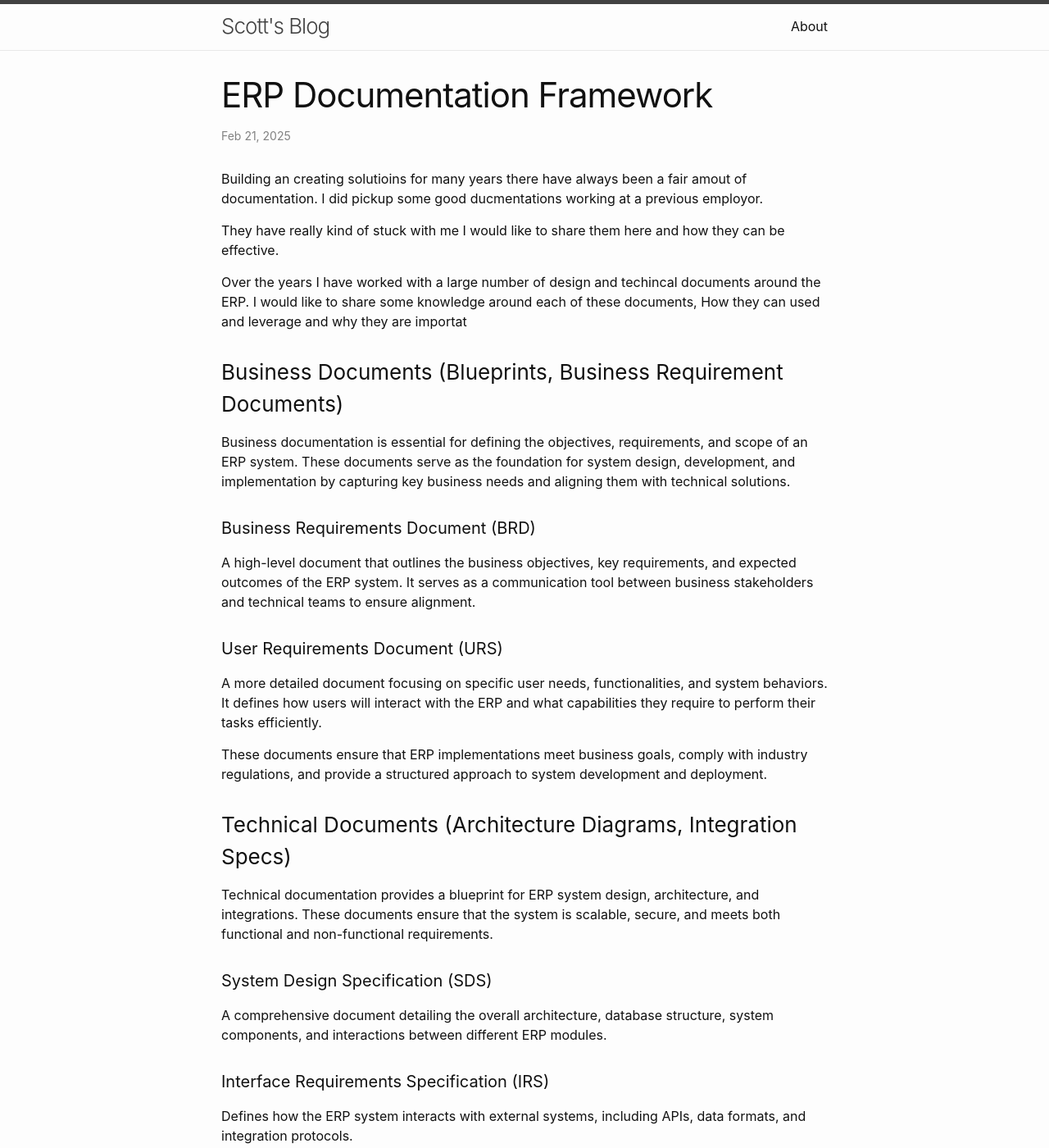
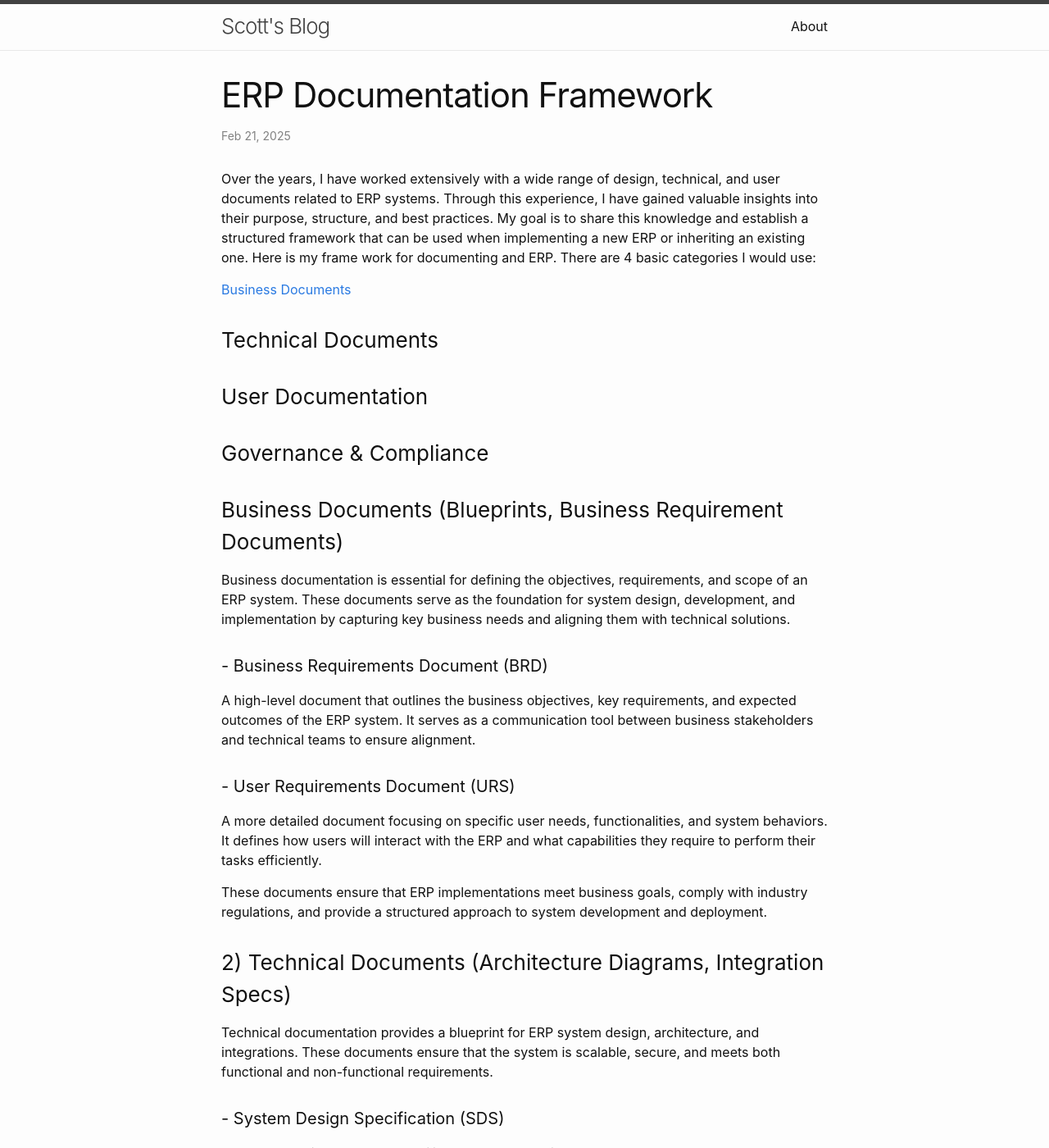
Before and after one commit to shwag-wsu/blog, a Jekyll site: the page built from _posts/2025-02-21-documentation-erp.md, in a window 1280 px wide and 1400 px high. Shown: the whole window at 82% size. Built offline with Jekyll 4.4.1, drawn with Linux system fonts in a browser that asks for light colours; some of the changed text lies outside the part shown.

Commit message:
Section Updates

```diff
--- a/_posts/2025-02-21-documentation-erp.md
+++ b/_posts/2025-02-21-documentation-erp.md
@@ -4,109 +4,110 @@ title: "ERP Documentation Framework"
 categories: misc
 ---
 
-Building an creating solutioins for many years there have always been a fair amout of documentation.  I did pickup some good ducmentations working at a previous employor.
-
-They have really kind of stuck with me I would like to share them here and how they can be effective.
+Over the years, I have worked extensively with a wide range of design, technical, and user documents related to ERP systems. Through this experience, I have gained valuable insights into their purpose, structure, and best practices. My goal is to share this knowledge and establish a structured framework that can be used when implementing a new ERP or inheriting an existing one.  Here is my frame work for documenting and ERP.  There are 4 basic categories I would use:
 
 
-Over the years I have worked with a large number of design and techincal documents around the ERP.  I would like to share some knowledge around each of these documents,  How they can used and leverage and why they are importat
+[Business Documents](### Business Documents)
+### Technical Documents
+### User Documentation
+### Governance & Compliance
 
 
 
 ### Business Documents (Blueprints, Business Requirement Documents)
 Business documentation is essential for defining the objectives, requirements, and scope of an ERP system. These documents serve as the foundation for system design, development, and implementation by capturing key business needs and aligning them with technical solutions.
 
-#### Business Requirements Document (BRD)
+#### - Business Requirements Document (BRD)
 A high-level document that outlines the business objectives, key requirements, and expected outcomes of the ERP system. It serves as a communication tool between business stakeholders and technical teams to ensure alignment.
 
-#### User Requirements Document (URS)
+#### - User Requirements Document (URS)
 A more detailed document focusing on specific user needs, functionalities, and system behaviors. It defines how users will interact with the ERP and what capabilities they require to perform their tasks efficiently.
 
 These documents ensure that ERP implementations meet business goals, comply with industry regulations, and provide a structured approach to system development and deployment.
 
-### Technical Documents (Architecture Diagrams, Integration Specs)
+### 2) Technical Documents (Architecture Diagrams, Integration Specs)
 Technical documentation provides a blueprint for ERP system design, architecture, and integrations. These documents ensure that the system is scalable, secure, and meets both functional and non-functional requirements.
 
-#### System Design Specification (SDS)
+#### - System Design Specification (SDS)
 A comprehensive document detailing the overall architecture, database structure, system components, and interactions between different ERP modules.
 
-#### Interface Requirements Specification (IRS)
+#### - Interface Requirements Specification (IRS)
 Defines how the ERP system interacts with external systems, including APIs, data formats, and integration protocols.
 
-#### System Requirements Specification (SRS)
+#### - System Requirements Specification (SRS)
 Captures functional and non-functional requirements, including performance, security, and usability expectations.
 
-#### Technical Architecture Document (TAD)
+#### - Technical Architecture Document (TAD)
 Provides an in-depth look at the technology stack, infrastructure, networking, and security considerations.
 
-#### Architectural Integration Map (AIM)
+#### - Architectural Integration Map (AIM)
 A visual representation of data flows, system integrations, and dependencies, helping architects and developers understand ERP connectivity.
 
 Technical documents are vital for developers, architects, and IT teams to ensure seamless ERP implementation and maintenance.
 
-### Process Documents (Workflows, SOPs)
+### 3) Process Documents (Workflows, SOPs)
 Process documentation ensures that business workflows within the ERP system are well-defined, standardized, and optimized for efficiency. These documents help organizations maintain consistency in operations and provide clarity for users and stakeholders.
 
-#### Standard Operating Procedures (SOPs)
+#### - Standard Operating Procedures (SOPs)
 Step-by-step procedural guides for executing business operations within the ERP system.
 
-#### Business Process Maps
+#### - Business Process Maps
 Visual workflows that outline how different departments interact with the ERP system to complete tasks.
 
-#### Change Management Plans
+#### - Change Management Plans
 Documentation that outlines the procedures for handling updates, system changes, and user adaptations to minimize disruptions.
 
-#### Data Flow Diagrams (DFDs)
+#### - Data Flow Diagrams (DFDs)
 A structured way to visualize how data moves between ERP modules and external systems.
 
-#### End-to-End Process Documentation (O2C, P2P, R2R, etc.)
+#### - End-to-End Process Documentation (O2C, P2P, R2R, etc.)
 Comprehensive guides covering full lifecycle processes such as Order-to-Cash (O2C), Procure-to-Pay (P2P), and Record-to-Report (R2R).
 
-#### Role-Based Process Guides
+#### - Role-Based Process Guides
 Documentation tailored to specific user roles, ensuring that employees understand their responsibilities within the ERP system.
 
 These documents are essential for process optimization, training, compliance, and ensuring ERP adoption across an organization.
 
-### User Documentation (Training Manuals, FAQs, Troubleshooting)
+### 4) User Documentation (Training Manuals, FAQs, Troubleshooting)
 User documentation is critical for ensuring that end-users, administrators, and support teams can effectively operate and troubleshoot the ERP system. This section provides resources that help users navigate the system, perform tasks efficiently, and resolve common issues.
 
-#### Training Manuals
+#### - Training Manuals
 Step-by-step guides for performing tasks within the ERP system, often used for onboarding new users or training existing staff on system updates.
 
-#### Administrative Guides
+#### - Administrative Guides
 Detailed instructions for system administrators, covering user management, system configurations, and administrative controls.
 
-#### Error Handling & Troubleshooting Guides
+#### - Error Handling & Troubleshooting Guides
 Documentation outlining common ERP errors, their causes, and step-by-step resolutions to help users and support teams address problems efficiently.
 
-#### FAQs
+#### - FAQs
 A collection of commonly asked questions and answers to help users quickly find solutions to frequent issues.
 
 
-### Governance & Compliance (Audit Logs, Security Policies)
+### 5) Governance & Compliance (Audit Logs, Security Policies)
 Governance and compliance documentation ensures that the ERP system adheres to regulatory requirements, industry standards, and internal security policies. These documents help organizations manage risk, maintain audit readiness, and enforce accountability within the ERP ecosystem.
 
-#### ERP Governance Framework
+#### - ERP Governance Framework
 Defines roles, responsibilities, and decision-making structures for ERP system ownership and management. It includes policies on system updates, data integrity, and compliance oversight.
 
-#### Access Control & User Management Policies
+#### - Access Control & User Management Policies
 Outlines role-based access controls (RBAC), segregation of duties (SoD), and user authentication protocols to ensure data security.
 
-#### Audit & Compliance Reports (SOX, GDPR, HIPAA, etc.)
+#### - Audit & Compliance Reports (SOX, GDPR, HIPAA, etc.)
 Documentation required for regulatory compliance, covering financial controls, data privacy, and security policies.
 
-#### Data Retention & Archival Policies
+#### - Data Retention & Archival Policies
 Establishes guidelines on how long ERP data should be retained, archived, and securely deleted based on legal and business requirements.
 
-#### Incident & Risk Management Procedures
+#### - Incident & Risk Management Procedures
 Provides structured response plans for security incidents, breaches, and other risk events affecting the ERP system.
 
-#### System Validation & Testing Documentation
+#### - System Validation & Testing Documentation
 Ensures that the ERP meets regulatory and operational requirements through structured testing and validation processes.
 
-#### Business Continuity & Disaster Recovery Plans (BCP/DRP)
+#### - Business Continuity & Disaster Recovery Plans (BCP/DRP)
 Defines strategies and procedures to maintain ERP functionality in case of system failures, cyberattacks, or natural disasters.
 
-#### Regulatory Change Impact Assessments
+#### - Regulatory Change Impact Assessments
 Documents the potential impact of changing regulations on the ERP system and outlines necessary updates to maintain compliance.
 These documents are essential for IT governance teams, compliance officers, and auditors to ensure that the ERP system is secure, reliable, and aligned with legal and industry mandates.
```
